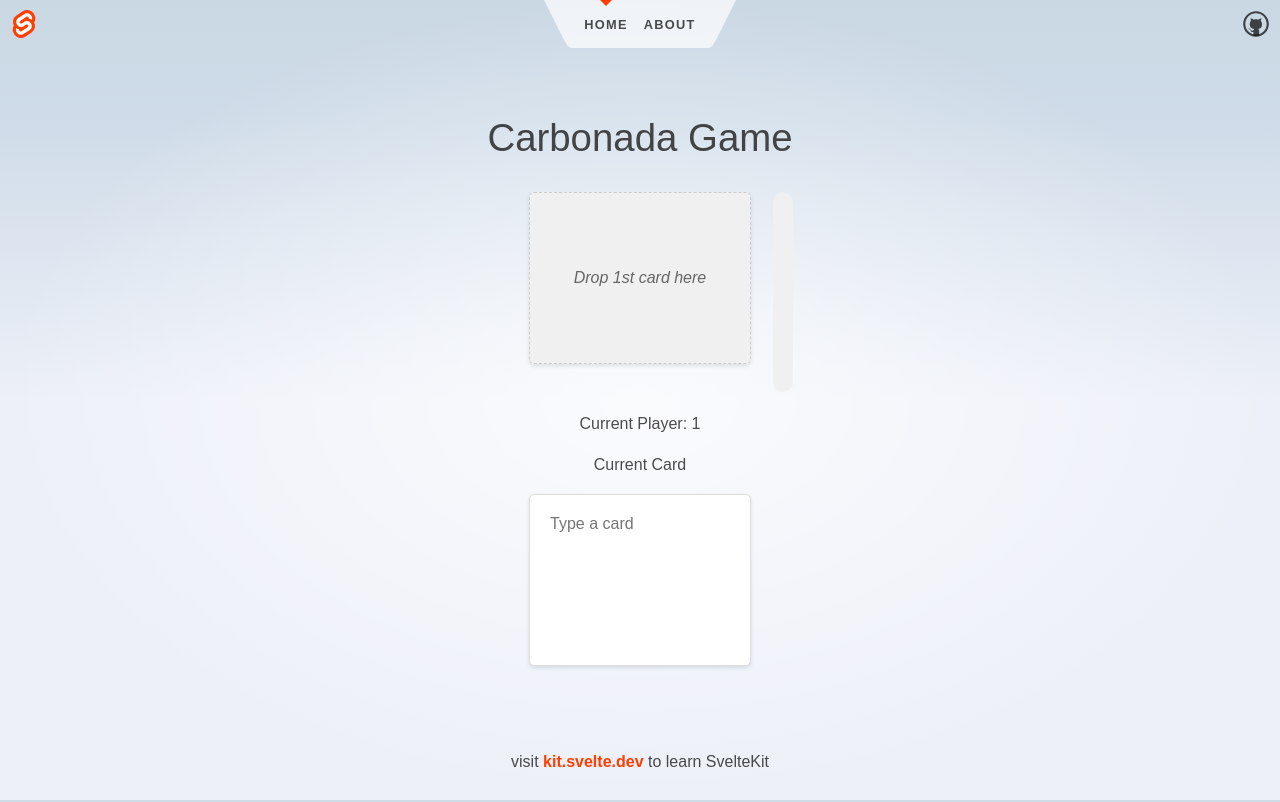
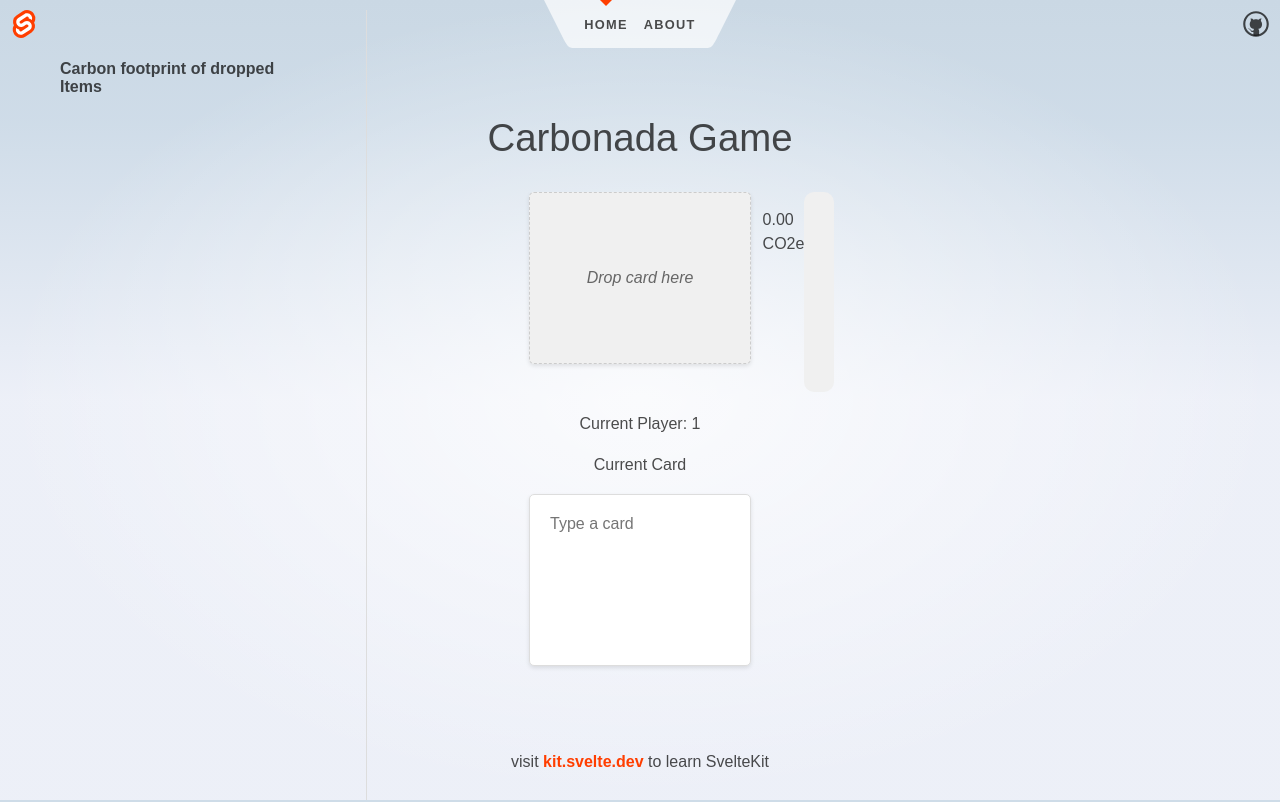
Before and after one commit to Vokturz/carbon-front, a SvelteKit app: page / in a window 1280 px wide. Both pictures are taken after a click on the button "Start Game". Built offline with nearby package versions, Linux system fonts and the light colour scheme.

Commit message:
Rename timeline to carbonada, add dropped items list

```diff
--- a/src/routes/carbonada/CarbonadaDisplay.svelte
+++ b/src/routes/carbonada/CarbonadaDisplay.svelte
@@ -1,6 +1,6 @@
 <script lang="ts">
     import { createEventDispatcher } from 'svelte';
-    import { timeline, draggingCard, progress } from './stores';
+    import { carbonada, draggingCard, progress, gameState } from './stores';
 	import { placeCard } from './carbonadaLogic';
 	import { cubicOut } from 'svelte/easing';
 	import { tweened } from 'svelte/motion';
@@ -38,14 +38,25 @@
 
 </script>
 
-  <div class="timeline-container">
-    <div class="timeline">
+
+  	<div class="cards-dropped-list">
+		<h4>Carbon footprint of dropped Items</h4>
+        <ul>
+            {#each $carbonada as card (card.name)}
+                <li>
+                    <b>{card.name}</b>: {card.carbonFootprint.toFixed(2)} CO2e
+                </li>
+            {/each}
+        </ul>
+	</div>
+  <div class="carbonada-container">
+    <div class="carbonada">
       <div class="drop-zone"
         on:dragover={(e) => handleDragOver(e, 0)}
         on:drop={(e) => handleDrop(e, 0)}
         role="region"
         aria-label="Drop zone for first card">
-        {#if $timeline.length === 0}
+
 		{#if hoveringIndex === 0 && $draggingCard}
 			<div class="card hovering">
 				<h4>{$draggingCard.name}</h4>
@@ -53,43 +64,19 @@
 			</div>
 		{:else}
 			<div class="card placeholder">
-								<p>Drop 1st card here</p>
-							</div>
-						{/if}
-					{:else if hoveringIndex === 0 && $draggingCard}
-						<div class="card hovering">
-							<h4>{$draggingCard.name}</h4>
-							<p>{$draggingCard.description}</p>
-						</div>
-					{/if}
-      </div>
-
-      {#each $timeline as card, index (card.name)}
-        <div class="timeline-item">
-          <div class="card placed">
-            <h4>{card.name}</h4>
-            <p><b>Carbon Footprint</b>:<br> {card.carbonFootprint.toFixed(2)} kg CO2e </p>
-            <p>{card.description}</p>
-          </div>
-          <div class="drop-zone"
-            on:dragover={(e) => handleDragOver(e, index + 1)}
-            on:drop={(e) => handleDrop(e, index + 1)}
-            role="region" aria-label="Drop zone">
-            {#if hoveringIndex === index + 1 && $draggingCard}
-              <div class="card hovering">
-                <h4>{$draggingCard.name}</h4>
-                <p>{$draggingCard.description}</p>
+				<p>Drop card here</p>
 			</div>
 		{/if}
       </div>
     </div>
-      {/each}
+	<div class="progress-container">
+		<p>{$gameState.currentCO2e.toFixed(2)} CO2e</p>
+		<progress value={$tweenedProgress}></progress>
 	</div>
-	<div class="progress-container"><progress value={$tweenedProgress}></progress></div>
   </div>
 
   <style>
-	.timeline-container {
+	.carbonada-container {
 		width: 100%;
 		display: flex;
 		justify-content: center;
@@ -97,8 +84,8 @@
 		margin-bottom: 20px;
 	}
 
-	.timeline {
-	  /* flex: 1; */
+	.carbonada {
+	  flex: 1;
 	  overflow-x: auto;
 	  display: flex;
 	  align-items: stretch;
@@ -112,7 +99,7 @@
 		right: 0;
 		top: 0;
 		bottom: 0;
-		width: 20px;
+		width: 30px;
 		display: flex;
 		align-items: stretch;
 	}
@@ -144,9 +131,35 @@
 	}
 
 
-	.timeline-item {
+    .cards-dropped-list {
+		position: absolute;
+		left: 10px;
+		top: 10px;
+		bottom: 0;
+		width: 20%;
 		display: flex;
-	  align-items: stretch;
+		flex-direction: column;
+		padding: 50px;
+		/* background-color: #f9f9f9; */
+		border-right: 1px solid #ddd;
+		overflow-y: auto;
+		z-index: 1;
+    }
+
+    .cards-dropped-list h4 {
+        margin-top: 0;
+        margin-bottom: 10px;
+    }
+
+    .cards-dropped-list ul {
+        list-style-type: none;
+        padding: 0;
+        margin: 0;
+    }
+
+    .cards-dropped-list li {
+        margin-bottom: 5px;
+        font-size: 14px;
     }
 
 	.drop-zone {
@@ -175,10 +188,6 @@
 	  background-color: #f0f0f0;
 	}
 
-	.card.placed {
-	  background-color: #e6f3ff;
-	  cursor: default;
-	}
 
   	.card.placeholder {
 		background-color: #f0f0f0;
--- a/src/routes/carbonada/GameOver.svelte
+++ b/src/routes/carbonada/GameOver.svelte
@@ -1,14 +1,11 @@
 <script lang="ts">
     import { createEventDispatcher } from 'svelte';
-    import { availableCards, timeline, cards } from './stores';
-
     const dispatch = createEventDispatcher();
 
-    $: isWin = $availableCards.length === 0 && $timeline.length === $cards.length;
   </script>
 
   <div class="game-over">
-    <h2>{isWin ? 'Congratulations! You won!' : 'Game Over!'}</h2>
+    <h2>'Game Over!'</h2>
     <button on:click={() => dispatch('restart')}>Restart</button>
   </div>
 
--- a/src/routes/carbonada/carbonadaLogic.ts
+++ b/src/routes/carbonada/carbonadaLogic.ts
@@ -1,5 +1,5 @@
 import { get } from 'svelte/store';
-import { cards, timeline, availableCards, currentCard, gameState, progress } from './stores';
+import { cards, carbonada, availableCards, currentCard, gameState, progress } from './stores';
 import type { Card, GameState } from './types';
 
 export function startGame(event: CustomEvent) {
@@ -7,7 +7,7 @@ export function startGame(event: CustomEvent) {
   const { numberOfPlayers } = event.detail
   const allCards = get(cards);
   availableCards.set([...allCards.filter(p => p.name.length <= 30)].sort(() => Math.random() - 0.5));
-  timeline.set([]);
+  carbonada.set([]);
   gameState.set({
     started: true,
     over: false,
@@ -19,25 +19,21 @@ export function startGame(event: CustomEvent) {
   currentCard.set(null);
 }
 
-export function placeCard(product: Card, index: number) {
+export function placeCard(card: Card, index: number) {
 
-  availableCards.update(cards => cards.filter(p => p.name !== product.name))
+  console.log({card})
+  availableCards.update(cards => cards.filter(p => p.name !== card.name))
 
   const currentGameState = get(gameState)
-  const currentTimeline = get(timeline);
-  const isCorrectPlacement = product.carbonFootprint + currentGameState.currentCO2e <= currentGameState.maxCO2e
+  const isCorrectPlacement = card.carbonFootprint + currentGameState.currentCO2e <= currentGameState.maxCO2e
 
 
   if (isCorrectPlacement) {
-    timeline.update(tl => [
-      ...tl.slice(0, index),
-      product,
-      ...tl.slice(index)
-    ]);
+    carbonada.update(tl => [...tl, card]);
     gameState.update(state => {
       state.playerScores[state.currentPlayerTurn - 1]++;
       state.currentPlayerTurn = state.currentPlayerTurn % state.playerScores.length + 1;
-      state.currentCO2e += product.carbonFootprint;
+      state.currentCO2e += card.carbonFootprint;
       return state;
     });
     progress.set(Math.min(currentGameState.currentCO2e / currentGameState.maxCO2e, 100))
@@ -57,5 +53,5 @@ export function restartGame() {
     maxCO2e: 1000,
     currentCO2e: 0
   });
-  timeline.set([]);
+  carbonada.set([]);
 }
--- a/src/routes/carbonada/stores.ts
+++ b/src/routes/carbonada/stores.ts
@@ -2,7 +2,7 @@ import { writable } from 'svelte/store';
 import type { Card, GameState } from './types';
 
 export const cards = writable<Card[]>([]);
-export const timeline = writable<Card[]>([]);
+export const carbonada = writable<Card[]>([]);
 export const availableCards = writable<Card[]>([]);
 export const currentCard = writable<Card | null>(null);
 export const draggingCard = writable<Card | null>(null);
```
Lines whose indentation alone changed are shown as unchanged.
